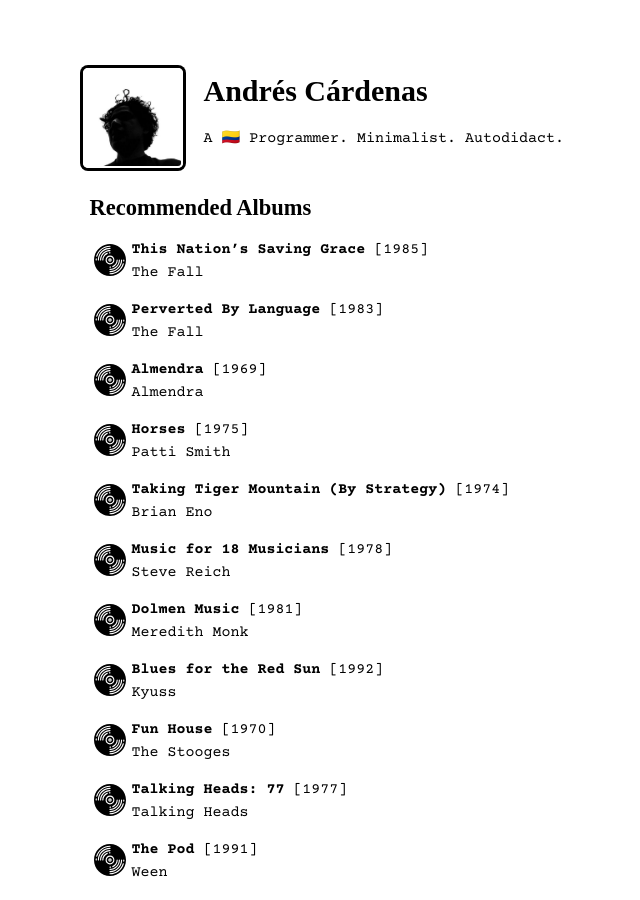
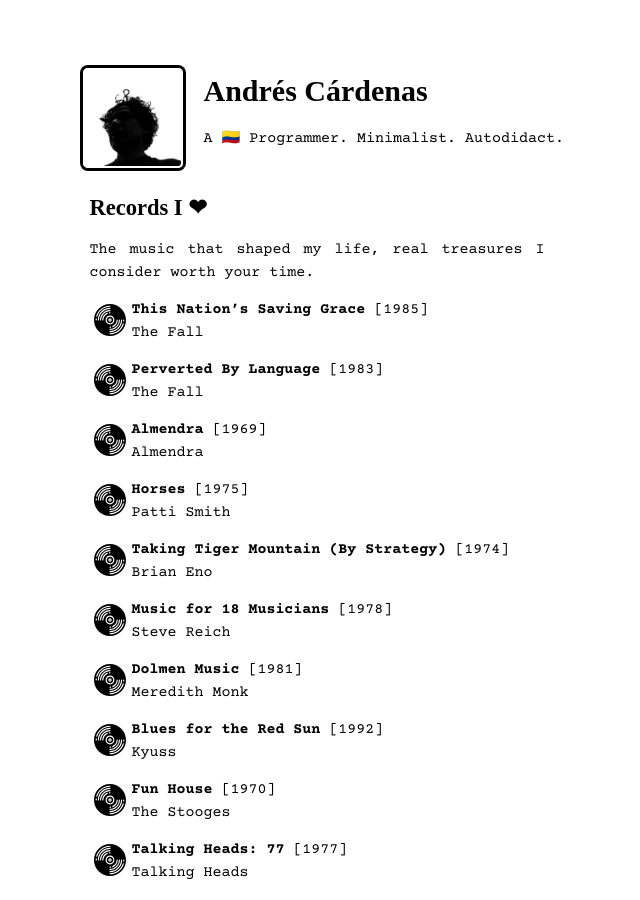
Before and after one commit to kandr3s/kandr3s.github.io, a Jekyll site: the page built from pages/music.md, in a window 1280 px wide and 900 px high. Shown: the whole window, without its empty margins (333-973 px from the left). Built offline with Jekyll 4.4.1, drawn with Linux system fonts in a browser that asks for light colours; nearby versions of some CDN libraries.

Commit message:
Adds intro paragraph

```diff
--- a/pages/music.md
+++ b/pages/music.md
@@ -1,8 +1,10 @@
 ---
 layout: page
-title: Recommended Albums
+title: Records I ❤
 permalink: /music
 ---
+The music that shaped my life, real treasures I consider worth your time.
+
 {% for album in site.data.albums %}
  <p class="log-list">
             {% if album.rating > "7" %}
```
